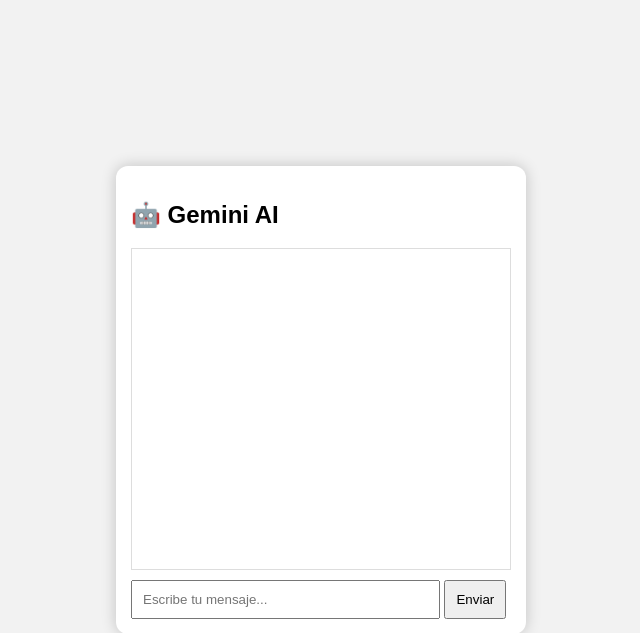
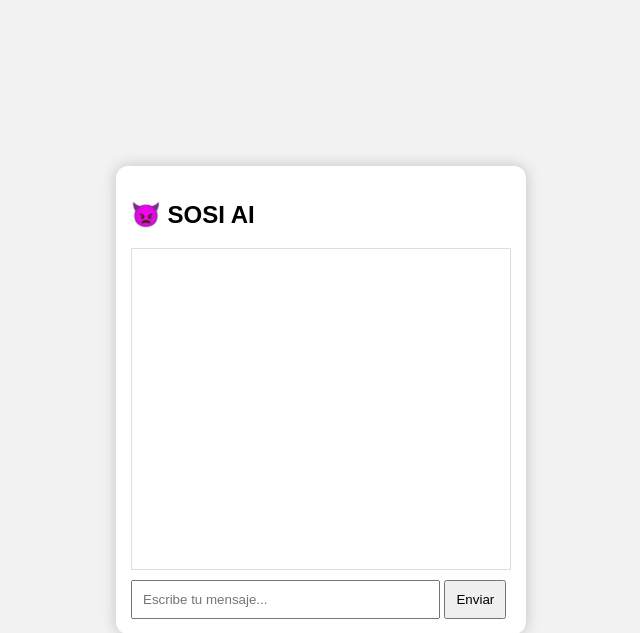
Before and after one commit to Alexander12Po/AlexanderIASosi, a Flask app: page / in a window 1280 px wide. Shown: the top 633 px of the page, without its empty margins (319-959 px from the left). Run offline with Flask 3, Linux system fonts and the light colour scheme.

Commit message:
Rename Gemini AI to SOSI AI in index.html

```diff
--- a/templates/index.html
+++ b/templates/index.html
@@ -3,7 +3,7 @@
 <head>
 <meta charset="UTF-8">
 <meta name="viewport" content="width=device-width, initial-scale=1.0">
-<title>Gemini AI</title>
+<title>SOSI AI</title>
 
 <style>
 body{
@@ -47,7 +47,7 @@
 <body>
 
 <div class="chat">
-<h2>🤖 Gemini AI</h2>
+<h2>👿 SOSI AI</h2>
 
 <div id="respuesta"></div>
 
```
